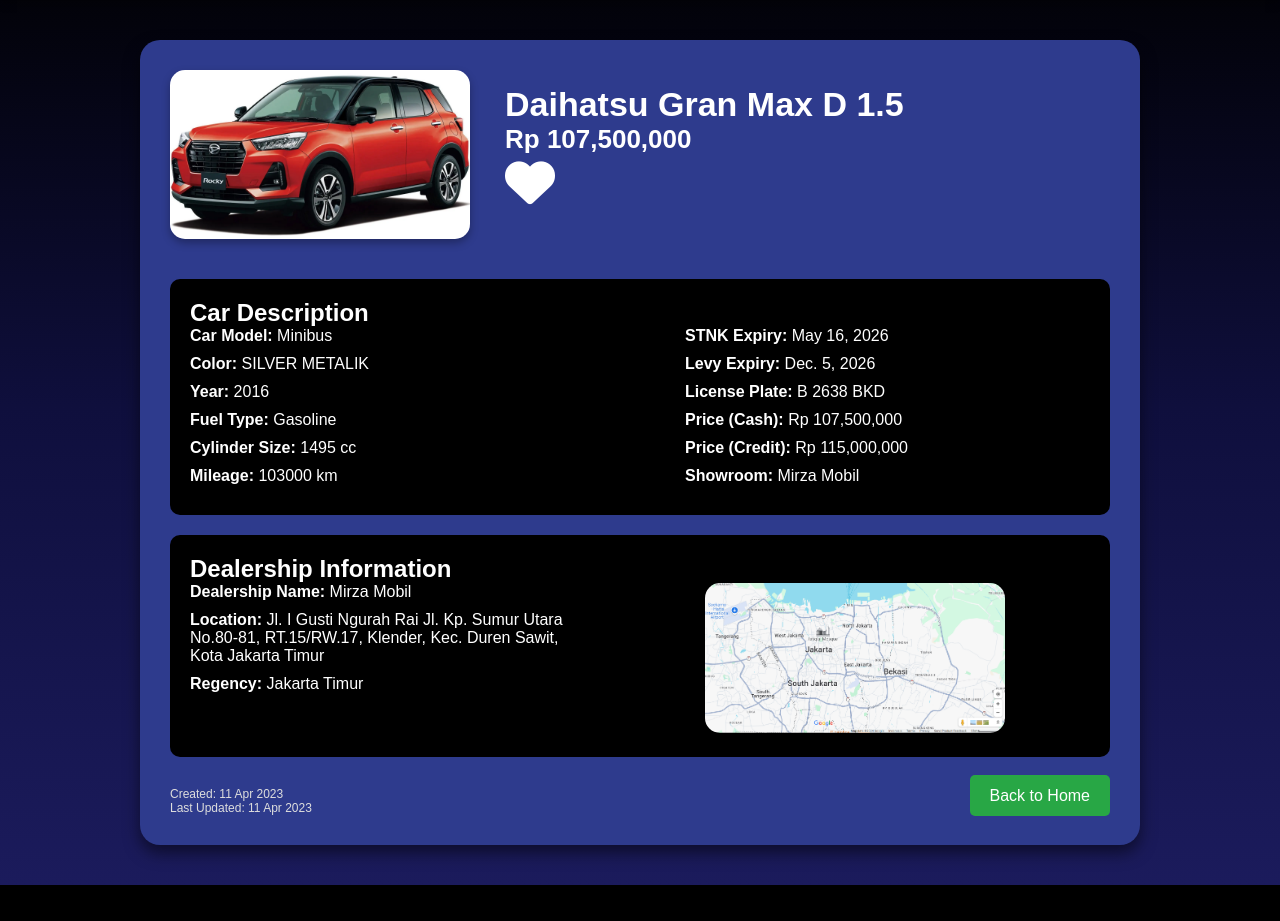
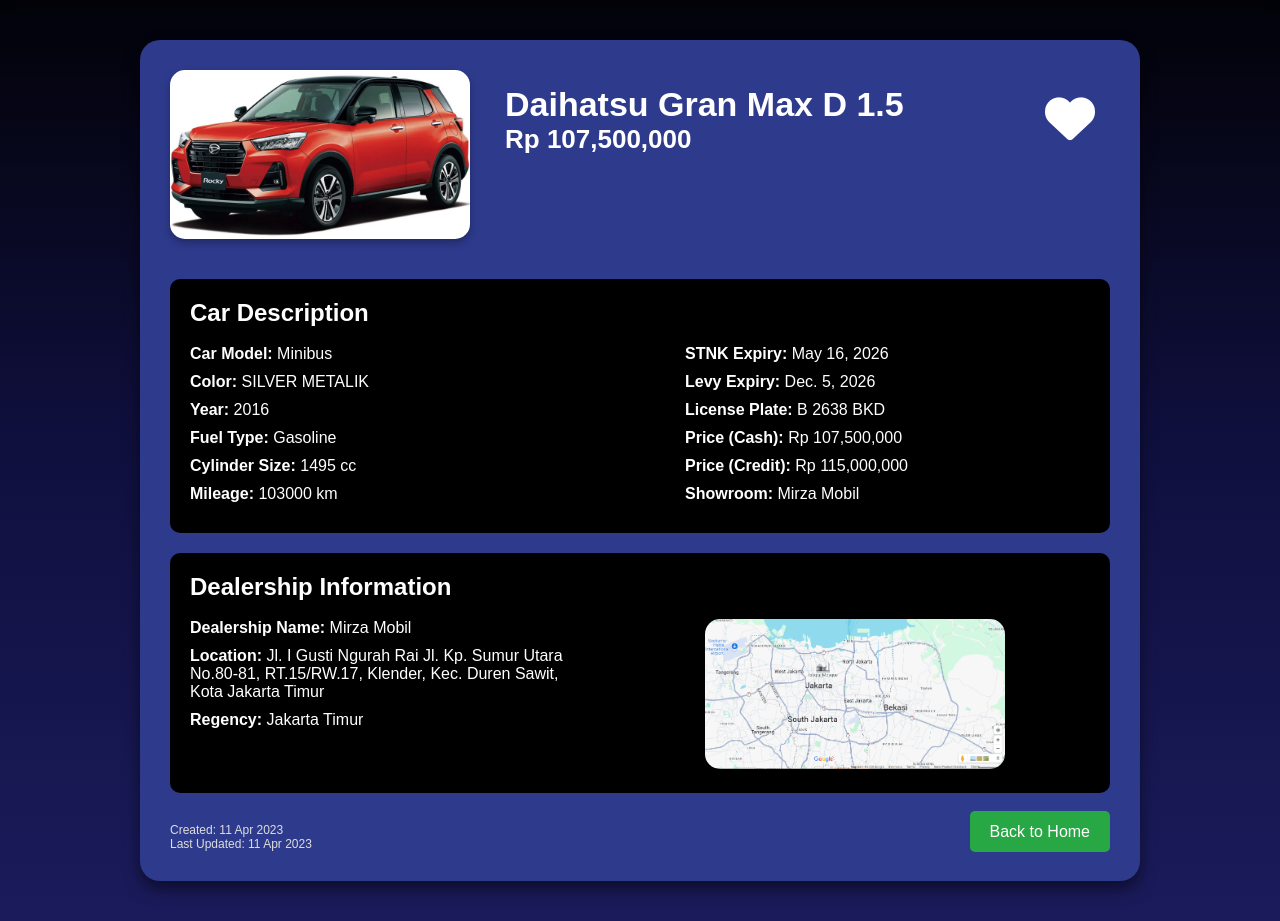
Before and after one commit to CarXpert/Car-Xpert, a Django app: page /car/0113455e-b92b-49a9-ada4-4d56fc5ee644/ in a window 1280 px wide. Shown: the part 71-992 px from the top of the page. Before the commit the page ends 956 px from the top, so only its background shows below. Run offline with Django 5.2, Linux system fonts and the light colour scheme; data comes from the database, SQL or seed files in the repository; data that the repository does not hold is empty.

Commit message:
Merapikan posisi tombol wishlist di car detail

```diff
--- a/main/templates/car_detail.html
+++ b/main/templates/car_detail.html
@@ -43,6 +43,9 @@
             flex-grow: 1;
             margin-left: 20px;
             padding: 15px;
+            display: flex;
+            align-items: center;
+            justify-content: space-between;
         }
 
         .car-info h1 {
@@ -53,6 +56,12 @@
         .car-info .price {
             font-size: 26px;
             font-weight: bold;
+        }
+
+        .wishlist-container {
+            margin-left: auto;
+            display: flex;
+            align-items: center;
         }
 
         .description-box {
@@ -200,15 +209,17 @@
                     <p class="price">Rp {{ car.price_cash|intcomma }}</p>
                 </div>
 
-            <!-- Wishlist Icon -->
-            <button id="wishlist-btn" class="wishlist-icon {% if in_wishlist %}in-wishlist{% endif %}" data-car-id="{{ car.id }}">
-                <i class="fas fa-heart"></i>
-            </button>
+                <!-- Wishlist Icon Wrapper -->
+                <div class="wishlist-container">
+                    <button id="wishlist-btn" class="wishlist-icon {% if in_wishlist %}in-wishlist{% endif %}" data-car-id="{{ car.id }}">
+                        <i class="fas fa-heart"></i>
+                    </button>
+                </div>
             </div>
         </div>
 
         <div class="description-box">
-            <h2>Car Description</h2>
+            <h2>Car Description</h2><br>
             <div class="additional-info">
                 <div class="left">
                     <p><strong>Car Model:</strong> {{ car.model }}</p>
@@ -230,7 +241,7 @@
         </div>
 
         <div class="description-box">
-            <h2>Dealership Information</h2>
+            <h2>Dealership Information</h2><br>
             <div class="additional-info">
                 <div class="left">
                     <p><strong>Dealership Name:</strong> {{ car.showroom.showroom_name }}</p>
@@ -310,10 +321,7 @@ $(document).ready(function() {
             console.error('Error:', error);
         }
     });
-
-
-    });
-
+});
 </script>
 
 </html>
```
